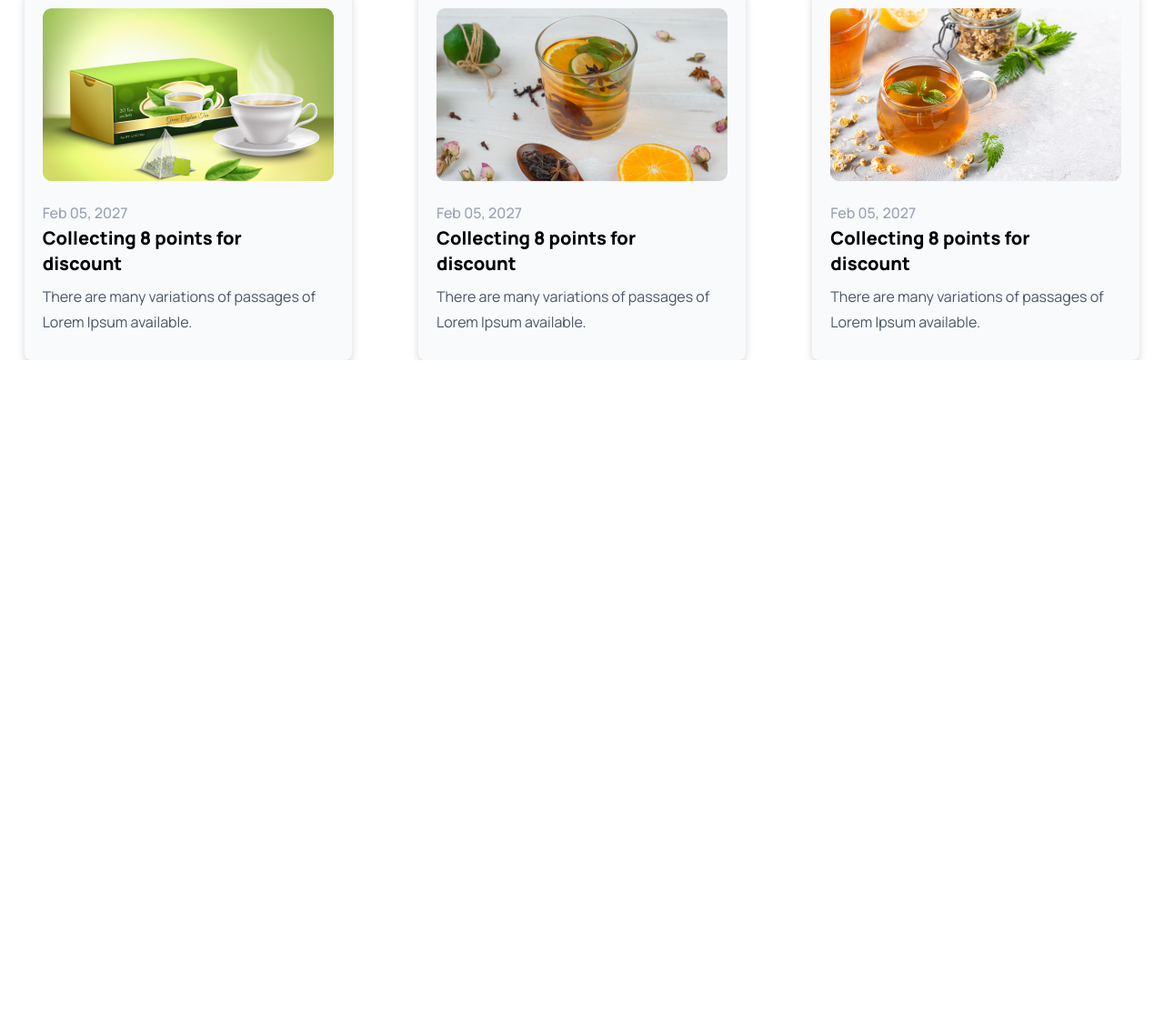
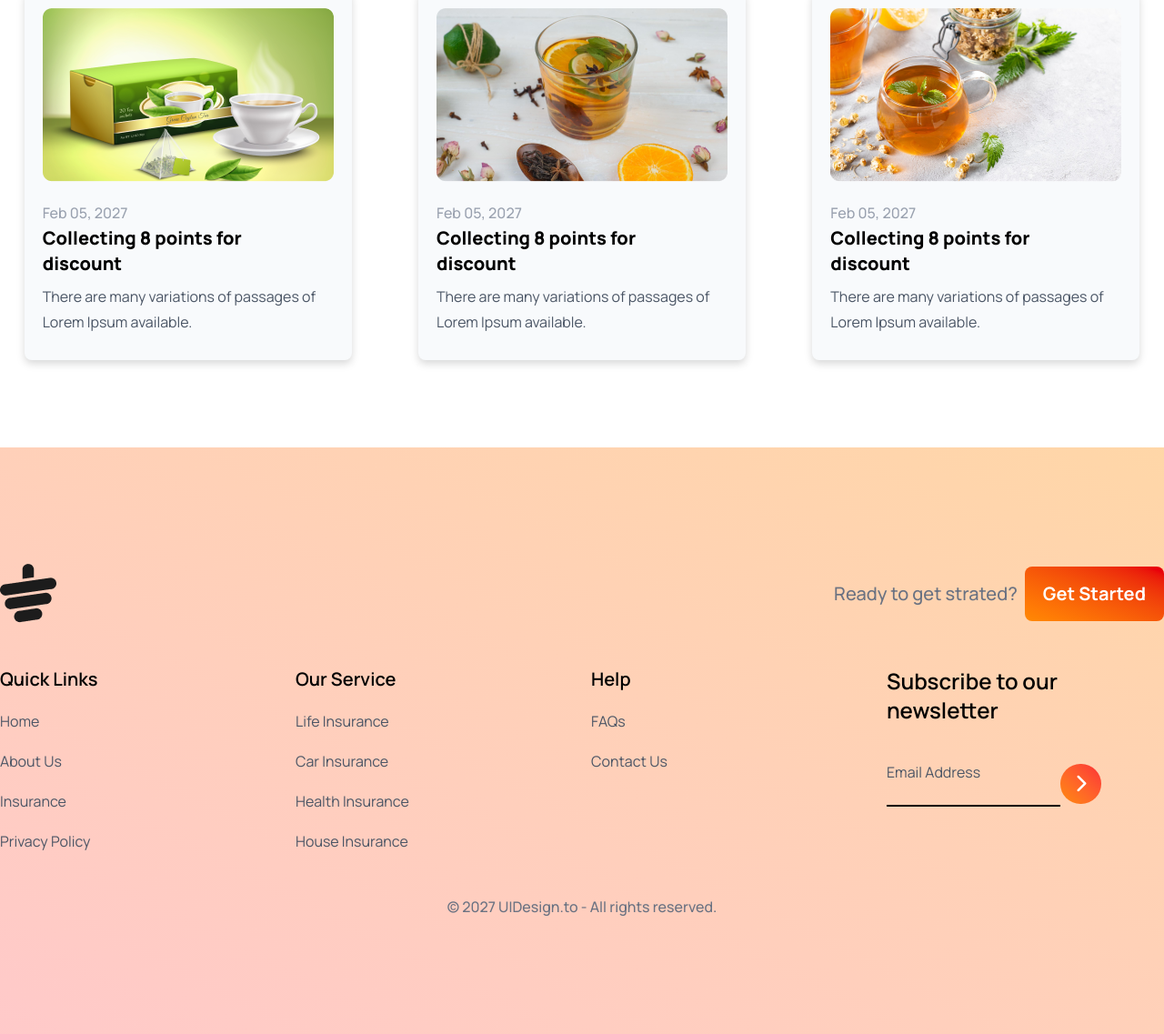
Before and after one commit to rakibulhasanroki/sip-and-soothe, a plain HTML site: page index.html in a window 1280 px wide. Shown: the part 2727-3864 px from the top of the page at 91% size. Before the commit the page ends 3123 px from the top, so only its background shows below. Drawn offline with nearby package versions, Linux system fonts and the light colour scheme.

Commit message:
sip and soothe taiwind website completed

```diff
--- a/index.html
+++ b/index.html
@@ -334,6 +334,84 @@
         </div>
       </section>
     </main>
-    <footer></footer>
+    <footer class="bg-gradient-to-tr from-red-200 to-orange-200 mt-24">
+      <div class="xl:container mx-auto py-32 max-w-9/10">
+        <div
+          class="flex justify-center items-center gap-5 flex-col md:flex-row md:justify-between"
+        >
+          <div>
+            <img src="./images/cup.png" alt="" />
+          </div>
+          <div class="flex items-center flex-col md:flex-row gap-2">
+            <p class="text-gray-500 text-xl font-medium leading-10">
+              Ready to get strated?
+            </p>
+            <button
+              class="bg-gradient-to-tr from-orange-400 to-red-600 px-5 py-4 rounded-lg text-xl font-bold text-white cursor-pointer hover:bg-gradient-to-tr hover:from-red-400 hover:to-orange-600"
+            >
+              Get Started
+            </button>
+          </div>
+        </div>
+
+        <div
+          class="grid grid-cols-1 md:grid-cols-2 lg:grid-cols-4 text-center md:text-left mt-12 gap-5"
+        >
+          <div class="space-y-5">
+            <h2 class="font-semibold text-xl">Quick Links</h2>
+            <p class="text-base text-gray-600">Home</p>
+            <p class="text-base text-gray-600">About Us</p>
+            <p class="text-base text-gray-600">Insurance</p>
+            <p class="text-base text-gray-600">Privacy Policy</p>
+          </div>
+
+          <!-- two -->
+          <div class="space-y-5">
+            <h2 class="font-semibold text-xl">Our Service</h2>
+            <p class="text-base text-gray-600">Life Insurance</p>
+            <p class="text-base text-gray-600">Car Insurance</p>
+            <p class="text-base text-gray-600">Health Insurance</p>
+            <p class="text-base text-gray-600">House Insurance</p>
+          </div>
+
+          <!-- three -->
+          <div class="space-y-5">
+            <h2 class="font-semibold text-xl">Help</h2>
+            <p class="text-base text-gray-600">FAQs</p>
+            <p class="text-base text-gray-600">Contact Us</p>
+          </div>
+
+          <!-- four -->
+
+          <div class="space-y-10">
+            <h1 class="text-2xl font-semibold">
+              Subscribe to our <br />
+              newsletter
+            </h1>
+            <div class="flex items-center justify-center md:justify-start">
+              <label for="email" class="text-gray-600 text-base text-left">
+                Email Address
+                <input
+                  type="email"
+                  name="email"
+                  id=" email"
+                  class="block outline-none border-b-2 border-black"
+                />
+              </label>
+              <p
+                class="bg-gradient-to-tr from-orange-400 to-red-500 rounded-full"
+              >
+                <i
+                  class="fa-solid fa-chevron-right text-center text-xl px-4 py-3 text-white"
+                ></i>
+              </p>
+            </div>
+          </div>
+        </div>
+        <h3 class="text-center text-base font-medium text-gray-500 mt-12">
+          © 2027 UIDesign.to - All rights reserved.
+        </h3>
+      </div>
+    </footer>
   </body>
 </html>
```
